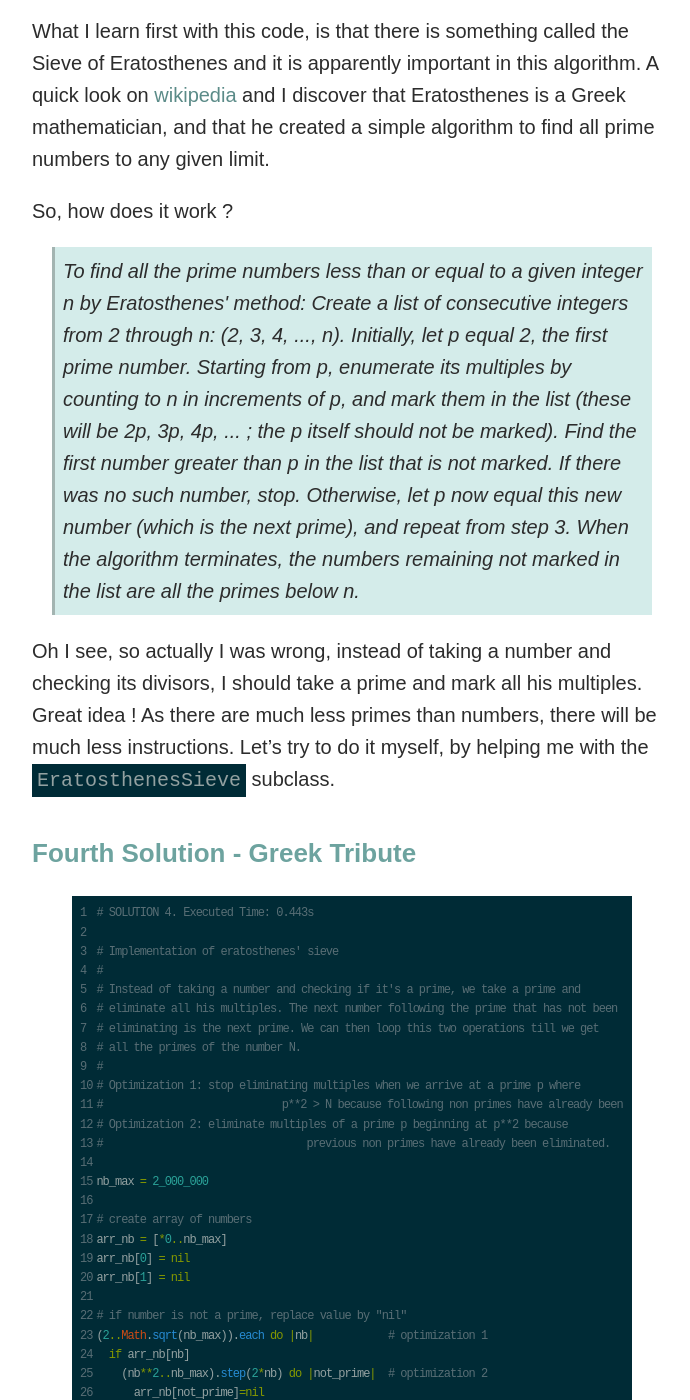
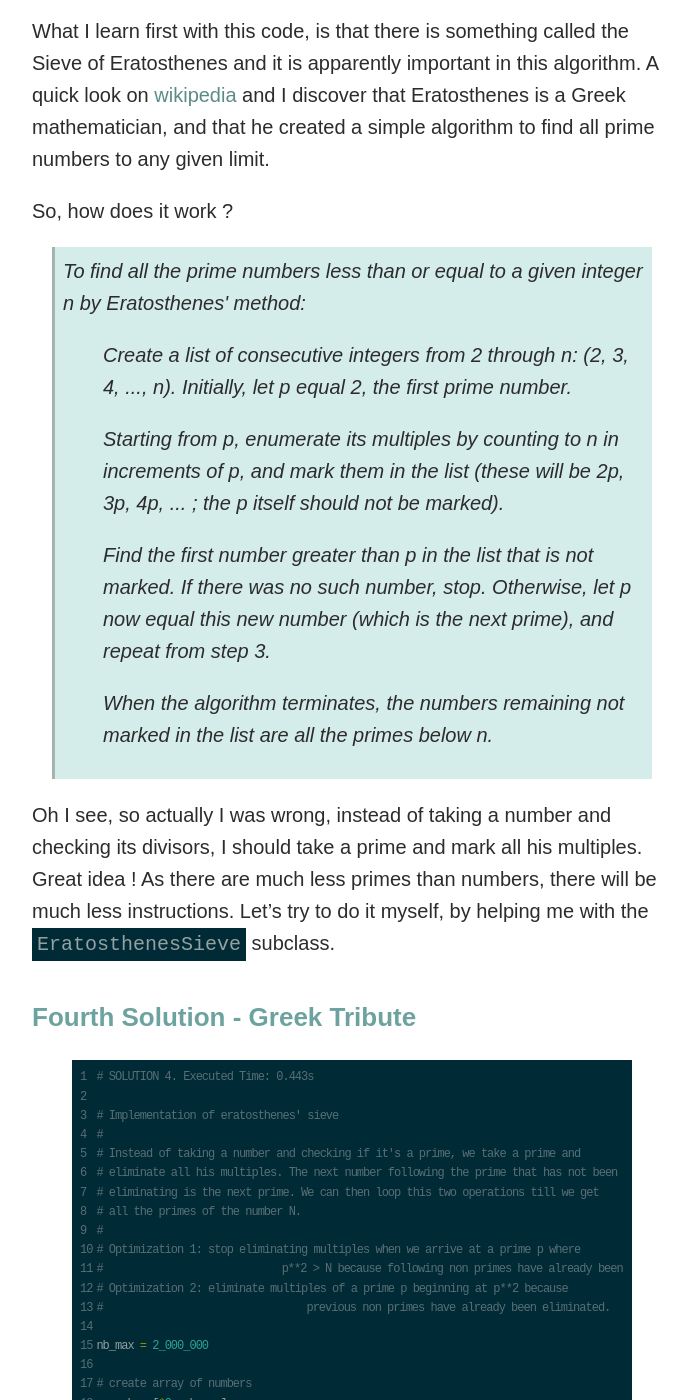
Before and after one commit to florianmainguy/florianmainguy.github.io, a Jekyll site: the page built from _posts/2015-08-28-sum-of-prime-numbers-program-optimization.markdown, in a window 1280 px wide and 1400 px high, scrolled down 4345 px. Shown: the whole window, without its empty margins (288-978 px from the left). Built offline with Jekyll 4.4.1, drawn with Linux system fonts in a browser that asks for light colours; some of the changed text lies outside the part shown.

Commit message:
restructuration

```diff
--- a/_posts/2015-08-28-sum-of-prime-numbers-program-optimization.markdown
+++ b/_posts/2015-08-28-sum-of-prime-numbers-program-optimization.markdown
@@ -169,11 +169,11 @@
 
 <div class="blockquote">
 <p>To find all the prime numbers less than or equal to a given integer n by Eratosthenes' method:
-Create a list of consecutive integers from 2 through n: (2, 3, 4, ..., n).
-Initially, let p equal 2, the first prime number.
-Starting from p, enumerate its multiples by counting to n in increments of p, and mark them in the list (these will be 2p, 3p, 4p, ... ; the p itself should not be marked).
-Find the first number greater than p in the list that is not marked. If there was no such number, stop. Otherwise, let p now equal this new number (which is the next prime), and repeat from step 3.
-When the algorithm terminates, the numbers remaining not marked in the list are all the primes below n.</p>
+<ul>Create a list of consecutive integers from 2 through n: (2, 3, 4, ..., n).
+Initially, let p equal 2, the first prime number.</ul>
+<ul>Starting from p, enumerate its multiples by counting to n in increments of p, and mark them in the list (these will be 2p, 3p, 4p, ... ; the p itself should not be marked).</ul>
+<ul>Find the first number greater than p in the list that is not marked. If there was no such number, stop. Otherwise, let p now equal this new number (which is the next prime), and repeat from step 3.</ul>
+<ul>When the algorithm terminates, the numbers remaining not marked in the list are all the primes below n.</ul></p>
 </div>
 
 Oh I see, so actually I was wrong, instead of taking a number and checking its divisors, I should take a prime and mark all his multiples. Great idea ! As there are much less primes than numbers, there will be much less instructions. Let's try to do it myself, by helping me with the <code class="highlight">EratosthenesSieve</code> subclass.
@@ -217,7 +217,7 @@
 puts "The sum of the primes below nb_max: #{sum_primes}"
 {% endhighlight %}
 
-There is two optimizations in this algorithm. The first one is to look for multiples of a prime p beginning at p<sup>2</sup,>, and the second is to stop the process when we arrive at a prime p where p<sup>2</sup> > N, where N is the limit. But is it enough ?
+There is two optimizations in this algorithm. The first one is to look for multiples of a prime p beginning at p<sup>2</sup>, and the second is to stop the process when we arrive at a prime p where p<sup>2</sup> > N, where N is the limit. But is it enough ?
 
 Time executed: 0.443sec. Ahhhhh I'm so close !
 
```
